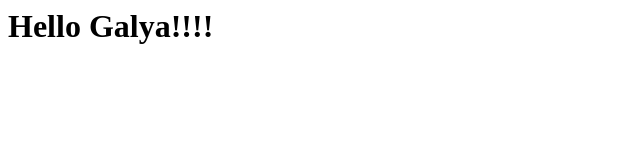
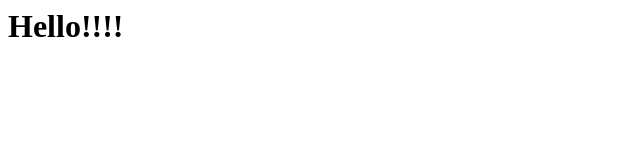
Before and after one commit to bbdev/bbdev.github.com, a plain HTML site: page index.html in a window 1280 px wide. Shown: the whole page, without its empty margins (0-640 px from the left). Drawn offline with Linux system fonts and the light colour scheme.

Commit message:
second commit

```diff
--- a/index.html
+++ b/index.html
@@ -2,7 +2,7 @@
 <body>
 
 
-<h1> Hello Galya!!!! </h1>
+<h1> Hello!!!! </h1>
 
 </body>
 
```
